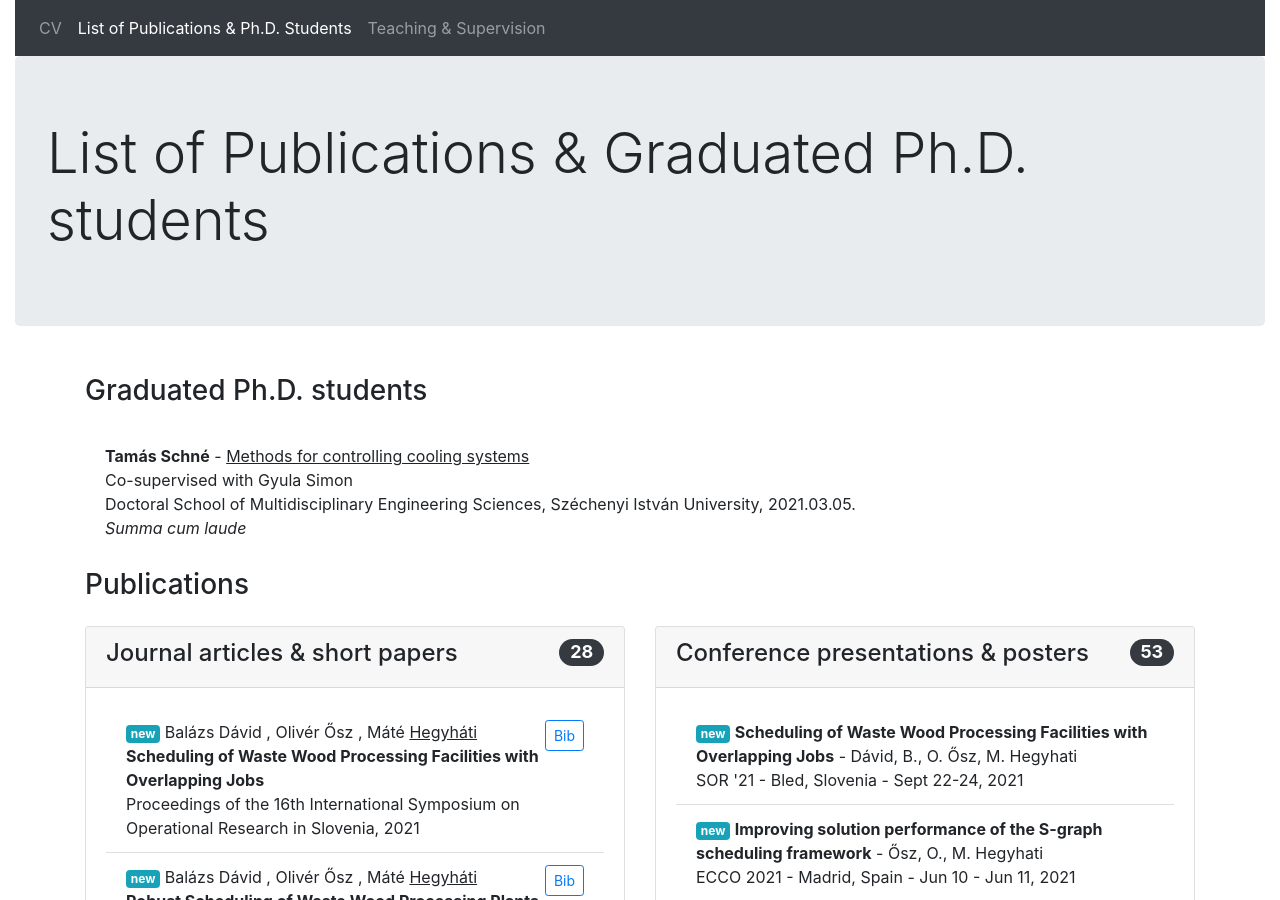
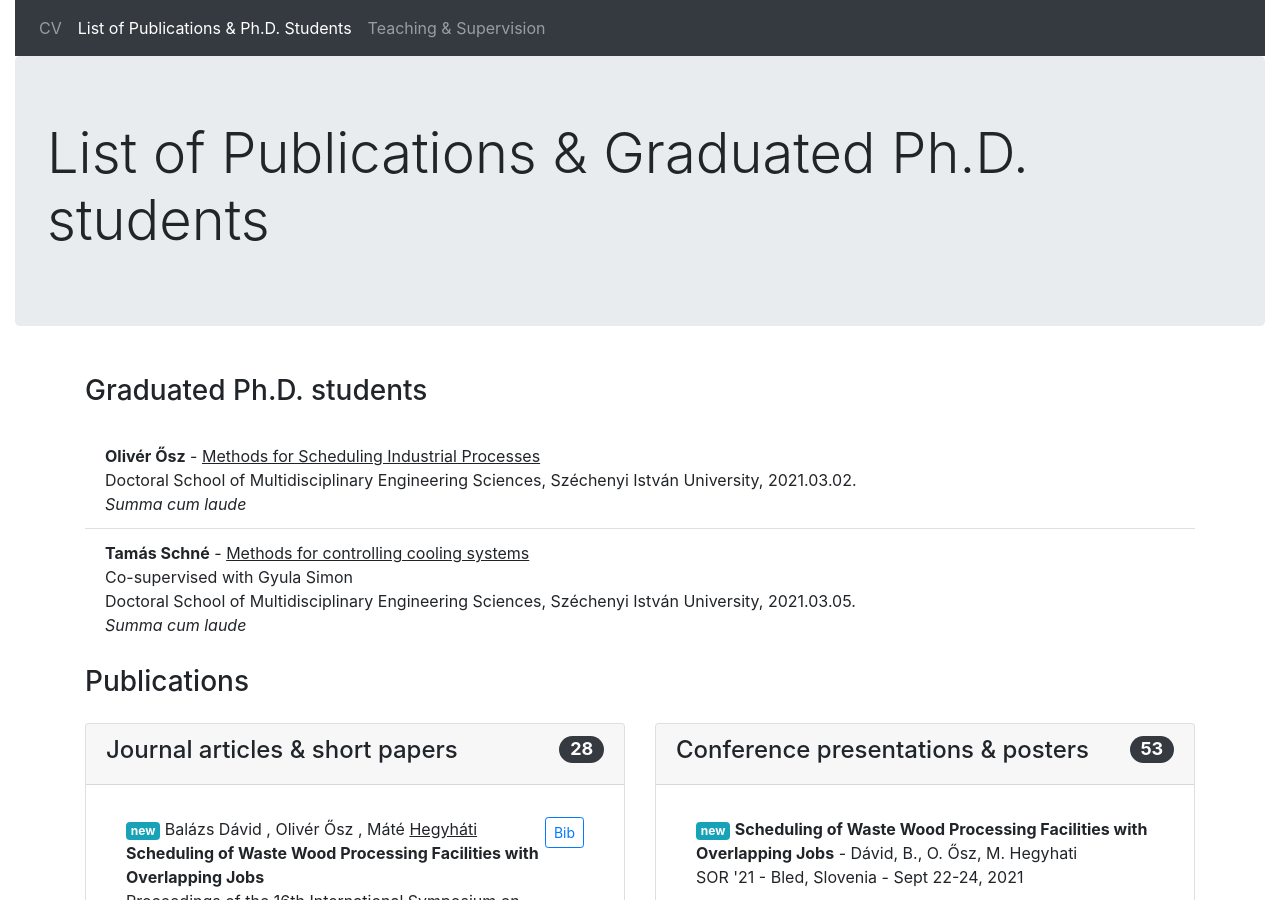
Before and after one commit to hegyhati/hegyhati.github.io, a Jekyll site: the page built from publications.html, in a window 1280 px wide and 900 px high. Built offline with Jekyll 4.4.1, drawn with Linux system fonts in a browser that asks for light colours; nearby versions of some CDN libraries.

Commit message:
PhD Oliver Osz

```diff
--- a/_data/supervision.yaml
+++ b/_data/supervision.yaml
@@ -1,5 +1,12 @@
 ---
 phd:
+  - student: Olivér Ősz
+    original_title: Módszerek ipari folyamatok ütemezésére
+    title: Methods for Scheduling Industrial Processes
+    school: Doctoral School of Multidisciplinary Engineering Sciences
+    university: Széchenyi István University
+    date: 2021.03.02.
+    grade: Summa cum laude
   - student: Tamás Schné
     original_title: Módszerek hűtőrendszerek irányítására
     title: Methods for controlling cooling systems
```
